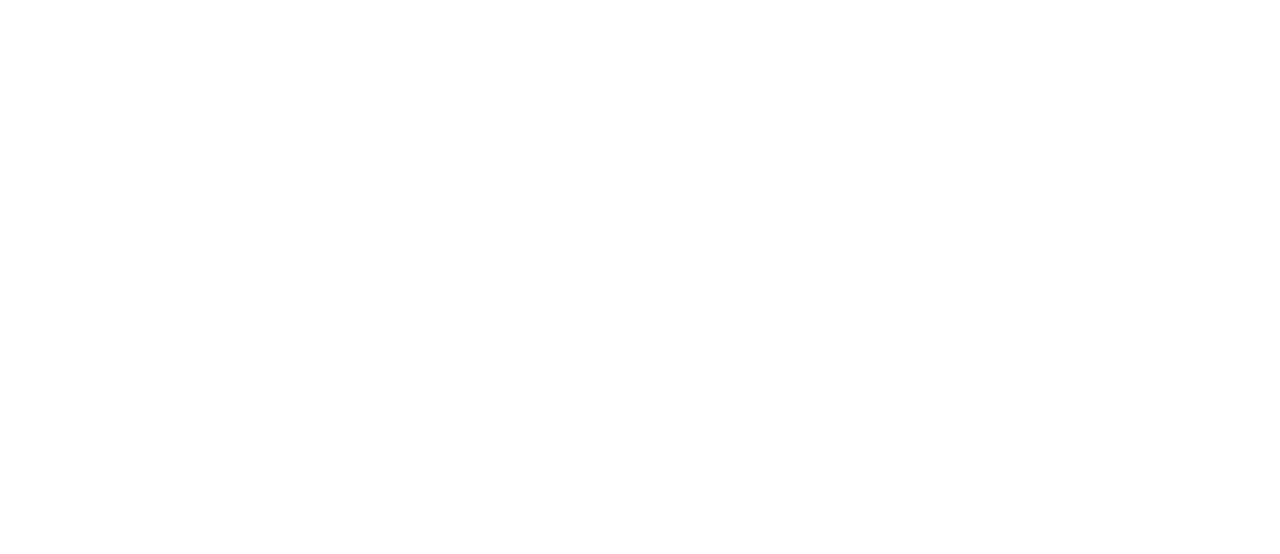
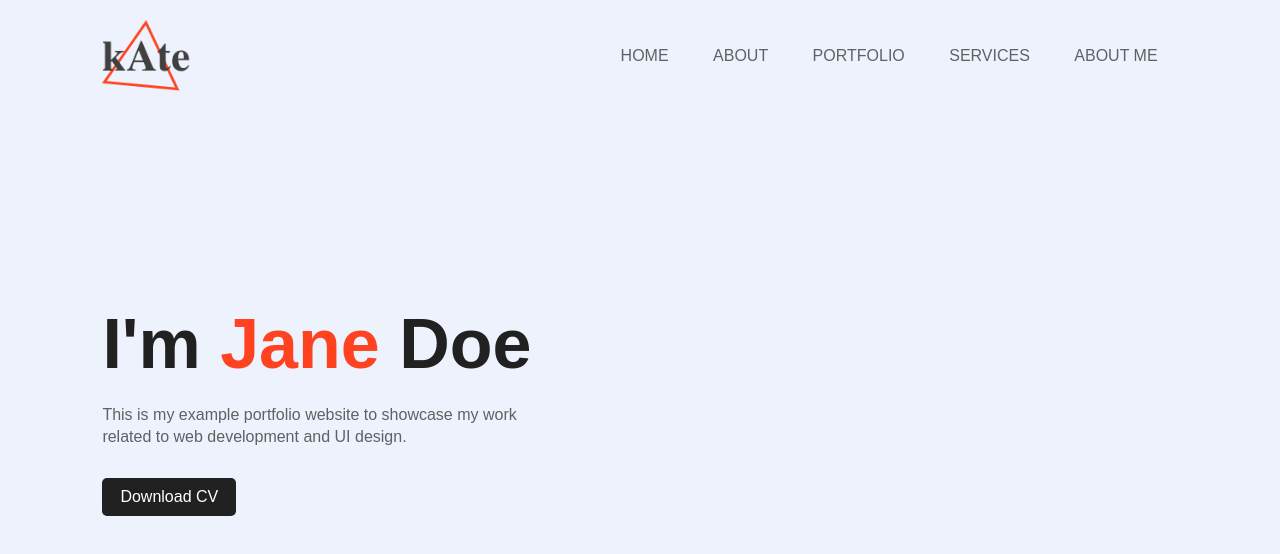
Before and after one commit to mrndolo/portfolio-site-sample, a plain HTML site: page index.html in a window 1280 px wide. Drawn offline with Linux system fonts and the light colour scheme.

Commit message:
Added logo and text

```diff
--- a/index.html
+++ b/index.html
@@ -7,6 +7,22 @@
     <link rel="stylesheet" href="style.css">
 </head>
 <body>
-
+    <div class="hero">
+        <nav>
+            <img src="./images/logo.png" class="logo">
+            <ul>
+                <li><a href="">HOME</a></li>
+                <li><a href="">ABOUT</a></li>
+                <li><a href="">PORTFOLIO</a></li>
+                <li><a href="">SERVICES</a></li>
+                <li><a href="">ABOUT ME</a></li>
+            </ul>
+        </nav>
+        <div class="info">
+            <h1>I'm <span>Jane</span> Doe</h1>
+            <p>This is my example portfolio website to showcase my work <br> related to web development and UI design.</p>
+            <a href="">Download CV</a>
+        </div>
+    </div>
 </body>
 </html>
--- a/style.css
+++ b/style.css
@@ -2,3 +2,59 @@
     margin: 0;
     padding: 0;
 }
+.hero{
+    height: 100vh;
+    width: 100%;
+    background: #edf2fc;
+    font-family: Arial, Helvetica, sans-serif;
+    position: relative;
+}
+nav{
+    width: 84%;
+    margin: auto;
+    padding: 20px 0;
+    display: flex;
+    align-items: center;
+    justify-content: space-between;
+}
+.logo{
+    width: 100px;
+    cursor: pointer;
+}
+nav ul li{
+    display: inline-block;
+    list-style: none;
+    margin: 10px 20px;
+}
+nav ul li a{
+    text-decoration: none;
+    color: #606163;
+}
+nav ul li a:hover{
+    color: #ff4321;
+}
+.info{
+    margin-left: 8%;
+    margin-top: 15%;
+}
+.info h1{
+    font-size: 70px;
+    color: #212121;
+    margin-bottom: 20px;
+}
+span{
+    color: #ff4321;
+}
+.info p{
+    color: #606163;
+    line-height: 22px;
+}
+.info a{
+    background: #212121;
+    padding: 10px 18px;
+    text-decoration: none;
+    color: #fff;
+    display: inline-block;
+    margin: 30px 0;
+    border-radius: 5px;
+}
```
